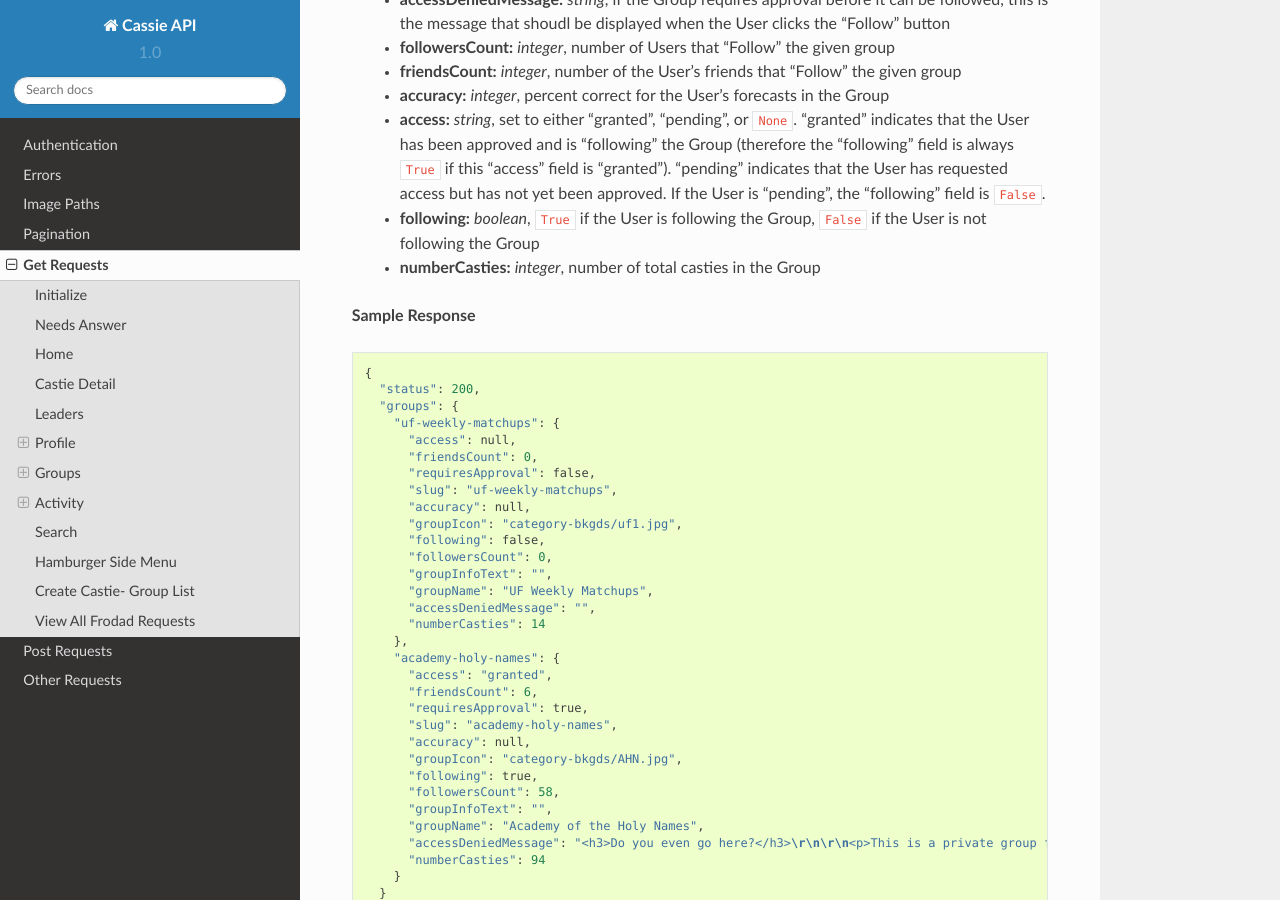
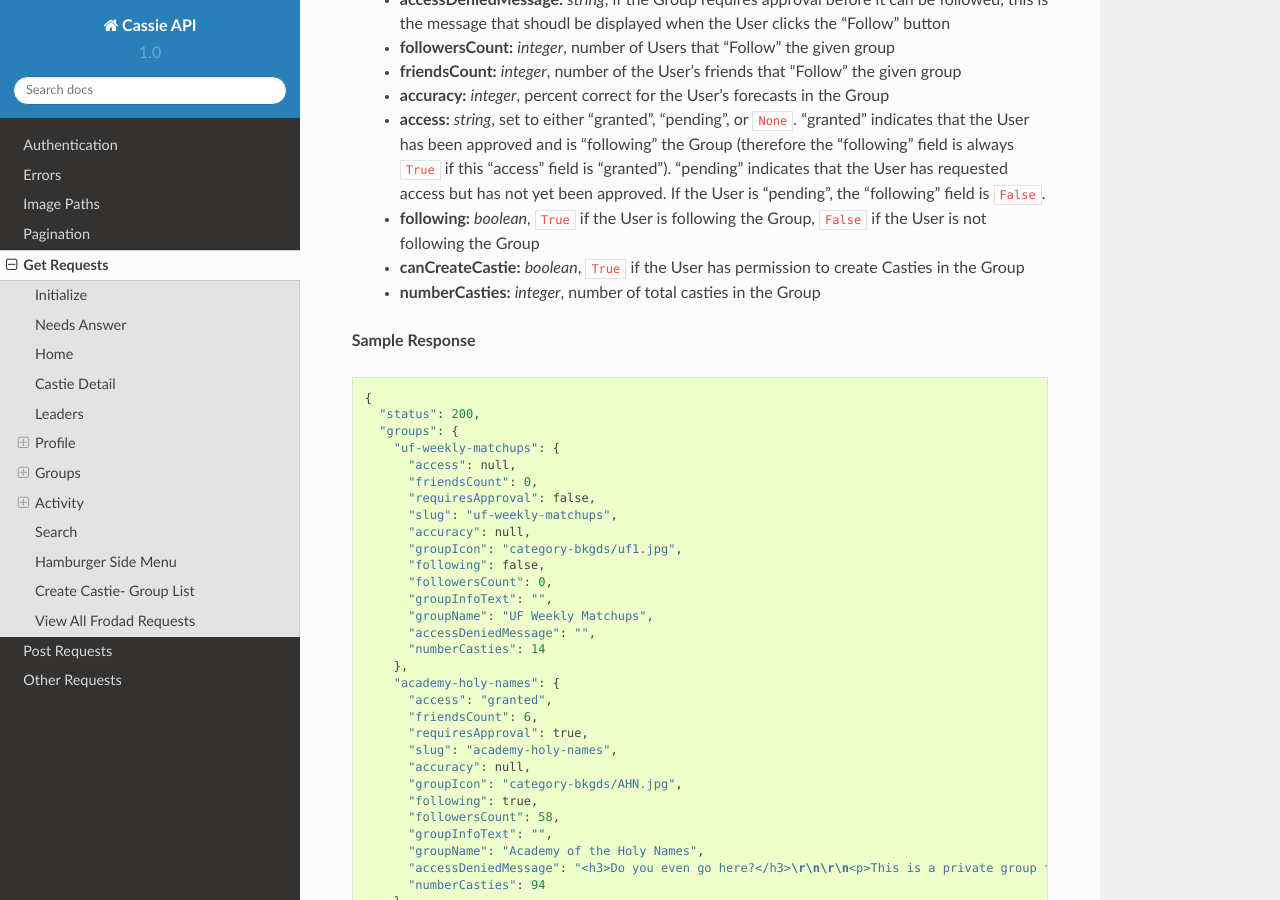
Before and after one commit to ssocias/cassie_docs, a Sphinx documentation site: the page built from source/get-requests.rst, in a window 1280 px wide and 900 px high, scrolled down 20665 px. Built offline with Sphinx 7.4.7 and the Read the Docs theme 2.0.0, drawn with Linux system fonts in a browser that asks for light colours.

Commit message:
new field for Group Object

```diff
--- a/source/get-requests.rst
+++ b/source/get-requests.rst
@@ -899,6 +899,7 @@ Returns a dictionary, entitled 'groups', of Group objects. Groups are indexed by
     * **accuracy:** *integer*, percent correct for the User's forecasts in the Group
     * **access:** *string*, set to either "granted", "pending", or ``None``. "granted" indicates that the User has been approved and is "following" the Group (therefore the "following" field is always ``True`` if this "access" field is "granted"). "pending" indicates that the User has requested access but has not yet been approved. If the User is "pending", the "following" field is ``False``.
     * **following:** *boolean*, ``True`` if the User is following the Group, ``False`` if the User is not following the Group
+    * **canCreateCastie:** *boolean*, ``True`` if the User has permission to create Casties in the Group
     * **numberCasties:** *integer*, number of total casties in the Group
 
 **Sample Response** ::
```
Also changed, not shown: 12 other files.
